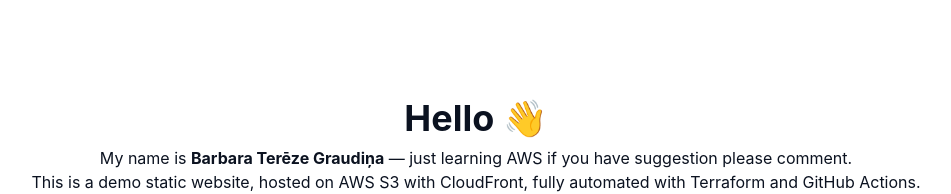
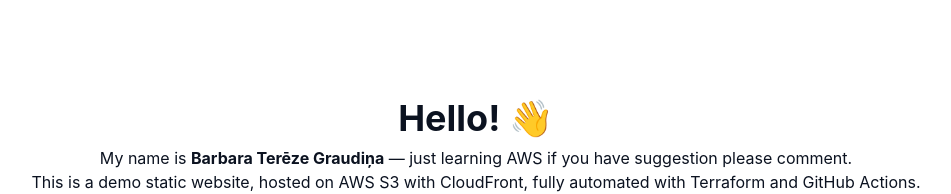
Before and after one commit to pankeki/static-website-iac-cicd, a plain HTML site: page index.html in a window 1280 px wide. Shown: the top 194 px of the page, without its empty margins (164-1115 px from the left). Drawn offline with Linux system fonts and the light colour scheme.

Commit message:
Gramar :)

```diff
--- a/index.html
+++ b/index.html
@@ -8,7 +8,7 @@
 </head>
 <body>
   <header class="hero">
-    <h1>Hello 👋</h1>
+    <h1>Hello! 👋</h1>
     <p>My name is <strong>Barbara Terēze Graudiņa</strong> — just learning AWS if you have suggestion please comment.</p>
     <p>This is a demo static website, hosted on AWS S3 with CloudFront, fully automated with Terraform and GitHub Actions.</p>
     <a class="btn" href="#projects">watch project</a>
```
